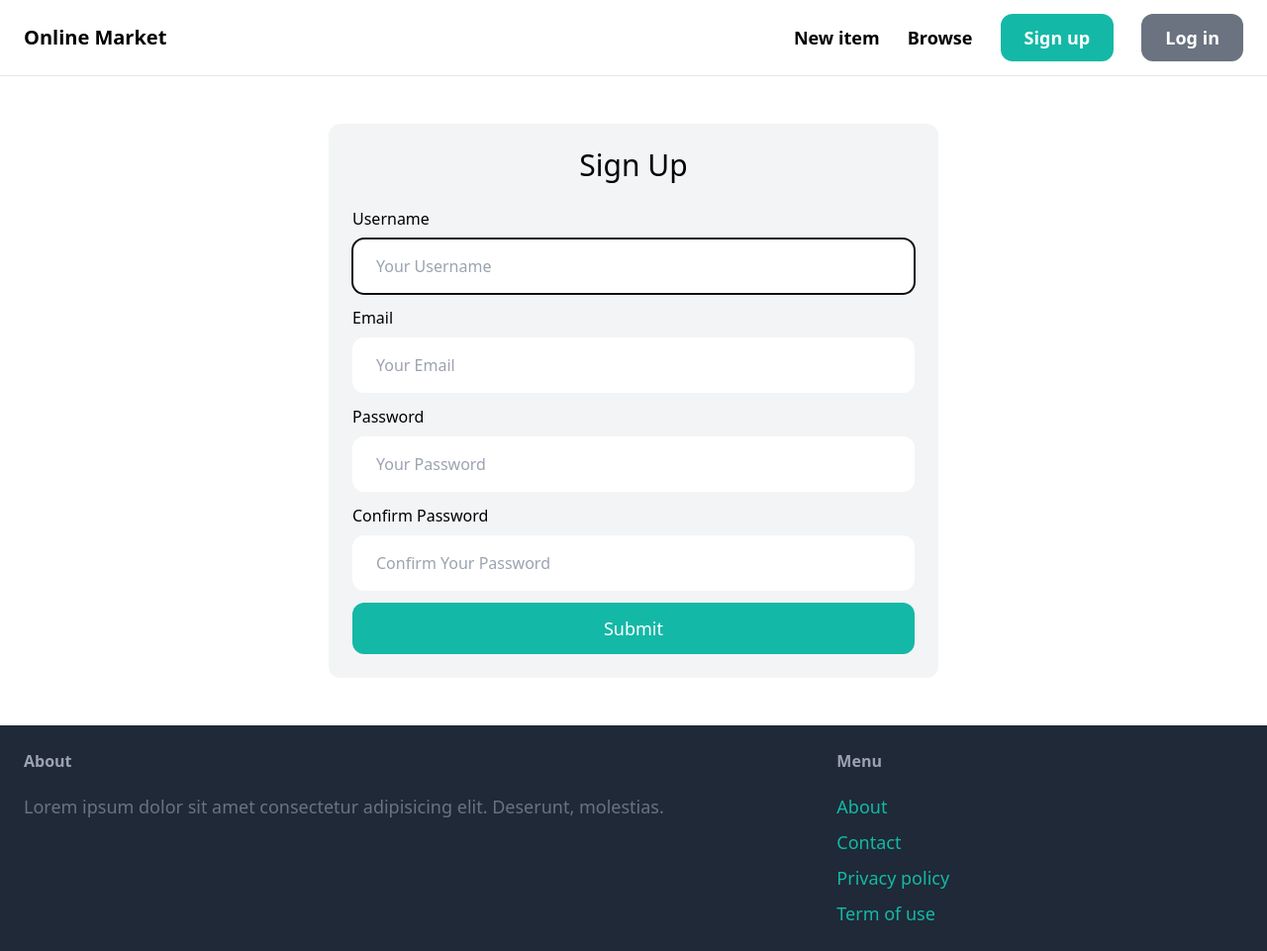
After one commit to samarpan-rai11/online-market, a Django app: page /signup/ in a window 1280 px wide. The commit adds this page. Shown: the whole page at 99% size. Run offline with Django 4.2, Linux system fonts and the light colour scheme; some libraries are stand-ins or nearby versions.

Commit message:
log in & sign up form added

```diff
--- /dev/null
+++ b/market/core/forms.py
@@ -0,0 +1,40 @@
+from django import forms
+from django.contrib.auth.forms import UserCreationForm, AuthenticationForm
+from django.contrib.auth.models import User
+
+class LogInForm(AuthenticationForm):
+    username = forms.CharField(widget=forms.TextInput(attrs={
+        'placeholder': 'Your Username',
+        'class': 'w-full py-4 px-6 rounded-xl'
+    }))
+
+    password = forms.CharField(widget=forms.PasswordInput(attrs={
+        'placeholder': 'Your Password',
+        'class': 'w-full py-4 px-6 rounded-xl'
+    }))
+
+
+class SignUpForm(UserCreationForm):
+    class Meta:
+        model = User
+        fields = ('username', 'email', 'password1', 'password2')
+
+    username = forms.CharField(widget=forms.TextInput(attrs={
+        'placeholder': 'Your Username',
+        'class': 'w-full py-4 px-6 rounded-xl'
+    }))
+
+    email = forms.CharField(widget=forms.EmailInput(attrs={
+        'placeholder': 'Your Email',
+        'class': 'w-full py-4 px-6 rounded-xl'
+    }))
+
+    password1 = forms.CharField(widget=forms.PasswordInput(attrs={
+        'placeholder': 'Your Password',
+        'class': 'w-full py-4 px-6 rounded-xl'
+    }))
+
+    password2 = forms.CharField(widget=forms.PasswordInput(attrs={
+        'placeholder': 'Confirm Your Password',
+        'class': 'w-full py-4 px-6 rounded-xl'
+    }))
--- a/market/core/templates/core/base.html
+++ b/market/core/templates/core/base.html
@@ -4,7 +4,7 @@
     <meta charset="UTF-8">
     <meta name="viewport" content="width=device-width, initial-scale=1.0">
     <script src="https://cdn.tailwindcss.com"></script>
-    <title>{% block title %} {% endblock %} | Online Market</title>
+    <title>{% block title %} {% endblock %} Online Market</title>
 </head>
 
 <body>
@@ -15,10 +15,11 @@
             <a href="#" class="text-lg font-semibold hover:text-gray-500">New item</a>
             <a href="#" class="text-lg font-semibold hover:text-gray-500">Browse</a>
 
-            <a href="#" class="px-6 py-3 text-lg font-semibold bg-teal-500 text-white rounded-xl hover:bg-teal-700">Sign up</a>
-            <a href="#" class="px-6 py-3 text-lg font-semibold bg-gray-500 text-white rounded-xl hover:bg-gray-700">Log in</a>
+            <a href="{% url 'core:signup' %}" class="px-6 py-3 text-lg font-semibold bg-teal-500 text-white rounded-xl hover:bg-teal-700">Sign up</a>
+            <a href="{% url 'core:login' %}" class="px-6 py-3 text-lg font-semibold bg-gray-500 text-white rounded-xl hover:bg-gray-700">Log in</a>
         </div>
     </nav>
+
     <div class="px-6 py-6">
         {% block content %}
         {% endblock %}
@@ -35,7 +36,7 @@
 
             <ul class="space-y-2">
                 <li><a href="#" class="text-lg text-teal-500 hover:text-teal-700">About</a></li>
-                <li><a href="{% url 'contact' %}" class="text-lg text-teal-500 hover:text-teal-700">Contact</a></li>
+                <li><a href="{% url 'core:contact' %}" class="text-lg text-teal-500 hover:text-teal-700">Contact</a></li>
                 <li><a href="#" class="text-lg text-teal-500 hover:text-teal-700">Privacy policy</a></li>
                 <li><a href="#" class="text-lg text-teal-500 hover:text-teal-700">Term of use</a></li>
             </ul>
--- a/market/core/templates/core/contact.html
+++ b/market/core/templates/core/contact.html
@@ -1,6 +1,6 @@
 {% extends 'core/base.html' %}
 
-{% block title %}Contact{% endblock %}
+{% block title %}Contact |{% endblock %}
 
 {% block content %}
 <h1>The Contact Page</h1>
--- a/market/core/templates/core/index.html
+++ b/market/core/templates/core/index.html
@@ -1,12 +1,12 @@
 {% extends 'core/base.html' %}
 
-{% block title %}Welcome{% endblock %}
+{% block title %}Welcome |{% endblock %}
 
 {% block content %}
     <div class="mt-6 px-6 py-12 bg-gray-100 rounded-xl">
         <h2 class="mb-12 text-2xl text-center">Newest Items</h2>
 
-        <div class="grid grid-cols-3 gap-3">
+        <div class="grid grid-cols-3 gap-6">
             {% for item in items %}
             <div>
                 <a href="{% url 'item:detail' item.id %}">
@@ -16,7 +16,7 @@
 
                     <div class="p-6 bg-white rounded-b-xl">
                         <h2 class="text-2xl">{{ item.name }}</h2>
-                        <p class="text-gray-400">Price: {{ item.price }}</p>
+                        <p class="text-gray-400">Price: ${{ item.price }}</p>
                     </div>
                 </a>
             </div>
--- /dev/null
+++ b/market/core/templates/core/signup.html
@@ -0,0 +1,45 @@
+{% extends 'core/base.html' %}
+
+{% block title %}Sign Up{% endblock %}
+
+{% block content %}
+<div class="w-1/2 my-6 mx-auto p-6 bg-gray-100 rounded-xl">
+    <h1 class="mb-6 text-3xl text-center">Sign Up</h1>
+
+    <form method="post" action=".">
+        {% csrf_token %}
+
+        <div class="mb-3">
+            <label class="inline-block mb-2" for="">Username</label><br>
+            {{ form.username }}
+        </div>
+
+        <div class="mb-3">
+            <label class="inline-block mb-2" for="">Email</label><br>
+            {{ form.email }}
+        </div>
+
+        <div class="mb-3">
+            <label class="inline-block mb-2" for="">Password</label><br>
+            {{ form.password1 }}
+        </div>
+
+        <div class="mb-3">
+            <label class="inline-block mb-2" for="">Confirm Password</label><br>
+            {{ form.password2 }}
+        </div>
+
+        {% if form.errors or form.non_field_errors %}
+            <div class="mb-3 p-6 bg-red-100 rounded-xl">
+                {% for field in form %}
+                    {{ field.errors }}
+                {% endfor %}
+
+                {{ form.non_field_errors }}
+            </div>
+        {% endif %}
+
+        <button class="py-3 text-lg bg-teal-500 hover:bg-teal-700 rounded-xl text-white w-full">Submit</button>
+    </form>
+</div>
+{% endblock %}
--- /dev/null
+++ b/market/core/urls.py
@@ -0,0 +1,14 @@
+from django.urls import path
+from django.contrib.auth import views as auth_views
+
+from . import views
+from .forms import LogInForm
+
+app_name = 'core'
+
+urlpatterns = [
+    path('', views.index, name='index'),
+    path('contact/',views.contact, name='contact'),
+    path('signup/',views.signup, name='signup'),
+    path('login/', auth_views.LoginView.as_view(template_name='core/login.html',authentication_form=LogInForm), name='login'),
+]
--- a/market/core/views.py
+++ b/market/core/views.py
@@ -1,11 +1,12 @@
-from django.shortcuts import render
+from django.shortcuts import render, redirect
 
 from item.models import Category,Item
+from .forms import SignUpForm
 # Create your views here.
 
 def index(request):
-    items = Item.objects.filter(is_sold=False)[0:6]
-    categories = Category.objects.all()
+    items = Item.objects.filter(is_sold=False)[0:6]  #this is an object
+    categories = Category.objects.all()  #this is an object
 
     return render(request, 'core/index.html', {
         'categories' : categories,
@@ -15,3 +16,18 @@ def index(request):
 
 def contact(request):
     return render(request, 'core/contact.html')
+
+def signup(request):
+    if request.method == 'POST':
+        form = SignUpForm(request.POST)
+
+        if form.is_valid():
+            form.save()
+
+            return redirect('/login/')
+    else:
+        form = SignUpForm()     #this is an object
+
+    return render(request, 'core/signup.html', {
+        'form': form
+    })
--- a/market/item/views.py
+++ b/market/item/views.py
@@ -3,8 +3,10 @@ from .models import Category,Item
 # Create your views here.
 
 def detail(request, pk):
-    item = get_object_or_404(Item, pk=pk)
+    item = get_object_or_404(Item, pk=pk)    #this is an object
+    related_items = Item.objects.filter(category=item.category, is_sold=False).exclude(pk=pk)[0:3]      #this is an object
 
     return render(request, 'item/detail.html', {
-        'item': item
+        'item1': item,
+        'related_items': related_items
     })
--- a/market/market/urls.py
+++ b/market/market/urls.py
@@ -24,8 +24,7 @@ from core.views import index, contact
 
 
 urlpatterns = [
-    path('',index, name='index'),
-    path('contact/',contact, name='contact'),
+    path('',include('core.urls'), name='index'),
     path('items/',include('item.urls')),
     path('admin/', admin.site.urls),
 ] + static(settings.MEDIA_URL, document_root = settings.MEDIA_ROOT)
```
Also changed, not shown: market/core/templates/core/login.html (added, +35 -0 lines), market/item/templates/item/detail.html (+34 -3 lines), market/db.sqlite3, market/media/item_images/toy-car.jpg (added).
